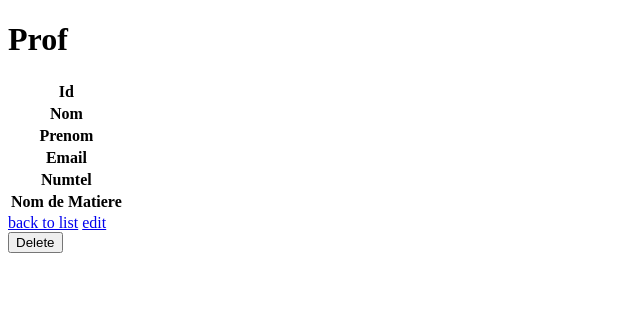
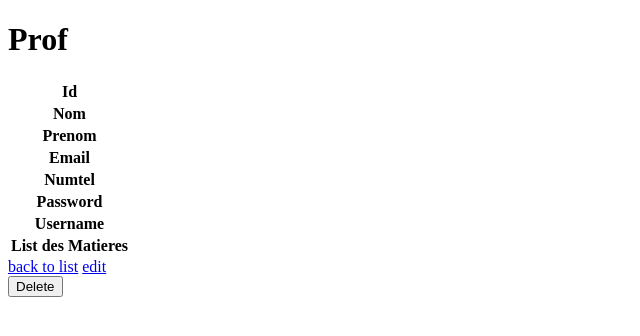
Before and after one commit to hamzaSghaier/GldraProject, a Symfony app: template templates/prof/show.html.twig in a window 1280 px wide. Shown: the top 336 px of the page, without its empty margins (0-640 px from the left). Run offline with Twig, Linux system fonts and the light colour scheme; the template is opened without the code that fills it, so the values that code supplies are empty; some libraries are stand-ins or nearby versions.

Commit message:
Update class Prof

```diff
--- a/src/Form/ProfType.php
+++ b/src/Form/ProfType.php
@@ -16,7 +16,8 @@ class ProfType extends AbstractType
             ->add('Prenom')
             ->add('email')
             ->add('Numtel')
-
+            ->add('password')
+            ->add('Username')
         ;
     }
 
--- a/templates/prof/index.html.twig
+++ b/templates/prof/index.html.twig
@@ -13,6 +13,8 @@
                 <th>Prenom</th>
                 <th>Email</th>
                 <th>Numtel</th>
+                <th>Password</th>
+                <th>Username</th>
                 <th>actions</th>
             </tr>
         </thead>
@@ -24,6 +26,8 @@
                 <td>{{ prof.Prenom }}</td>
                 <td>{{ prof.email }}</td>
                 <td>{{ prof.Numtel }}</td>
+                <td>{{ prof.password }}</td>
+                <td>{{ prof.Username }}</td>
                 <td>
                     <a href="{{ path('prof_show', {'id': prof.id}) }}">show</a>
                     <a href="{{ path('prof_edit', {'id': prof.id}) }}">edit</a>
@@ -31,7 +35,7 @@
             </tr>
         {% else %}
             <tr>
-                <td colspan="6">no records found</td>
+                <td colspan="8">no records found</td>
             </tr>
         {% endfor %}
         </tbody>
--- a/templates/prof/show.html.twig
+++ b/templates/prof/show.html.twig
@@ -27,12 +27,21 @@
                 <th>Numtel</th>
                 <td>{{ prof.Numtel }}</td>
             </tr>
-             <tr>
-             <th>Nom de Matiere</th>
-            {% for user in prof.matieres %}
-       <td>{{ user.nom|e }}</td>
-         </tr>
-    {% endfor %}
+            <tr>
+                <th>Password</th>
+                <td>{{ prof.password }}</td>
+            </tr>
+            <tr>
+                <th>Username</th>
+                <td>{{ prof.Username }}</td>
+            </tr>
+               <tr>
+                <th>List des Matieres</th>
+                 {% for mat in prof.matieres %}
+                <td><li>{{ mat.nom}}</li></td>
+                    {% endfor %}
+
+            </tr>
         </tbody>
     </table>
 
```
Also changed, not shown: src/Entity/Prof.php (+34 -0 lines), src/Migrations/Version20190515002850.php (deleted, +0 -43 lines), src/Migrations/Version20190516040200.php (renamed from src/Migrations/Version20190514172800.php, +5 -5 lines), Db/mysql/general_log.CSV (deleted), Db/mysql/slow_log.CSV (deleted), 12 other files.
